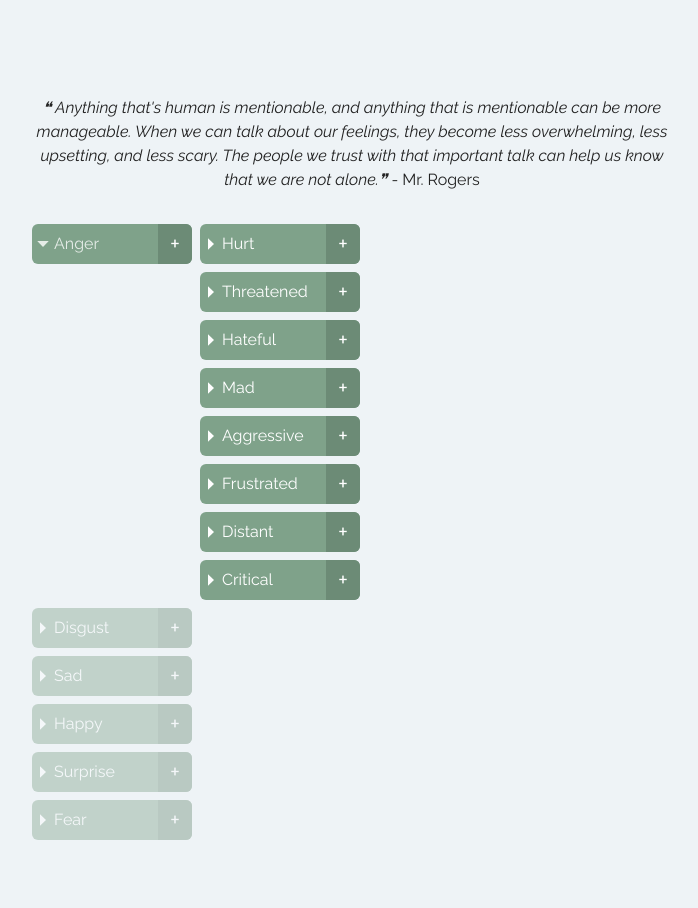
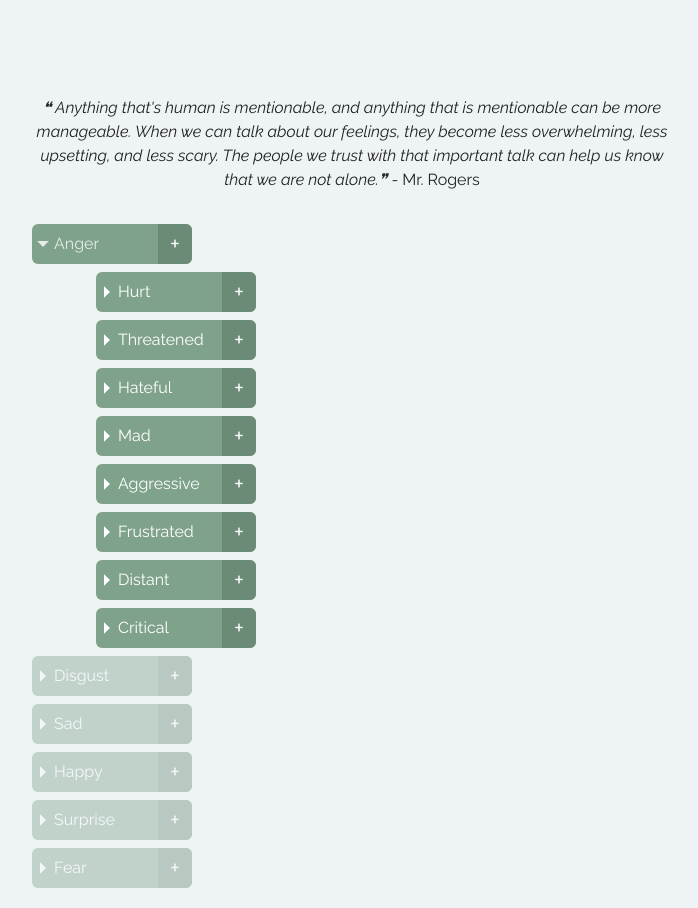
Before and after one commit to StevenVanBlerk/emotion-wheel, a Next.js app: page / in a window 1280 px wide. Both pictures are taken after a click on the button "Anger". Shown: the whole page, without its empty margins (288-986 px from the left). Before the commit the page ends 860 px from the top, so only its background shows below. Built offline with nearby package versions, Linux system fonts and the light colour scheme.

Commit message:
undid last commit

```diff
--- a/src/app/components/EmotionSelection/EmotionList/EmotionRecursiveButton/EmotionRecursiveButton.tsx
+++ b/src/app/components/EmotionSelection/EmotionList/EmotionRecursiveButton/EmotionRecursiveButton.tsx
@@ -23,8 +23,8 @@ const EmotionRecursiveButton = ({
   const cursorClassNames = `${isActive ? "cursor-pointer" : undefined}`;
   const hasSubEmotions = Object.keys(subEmotions).length > 0;
   return (
-    // <li className={`${isActive ? enabledClassNames : disabledClassNames}`}>
-    <li className={`${isActive ? enabledClassNames : disabledClassNames} flex`}>
+    <li className={`${isActive ? enabledClassNames : disabledClassNames}`}>
+      {/* <li className={`${isActive ? enabledClassNames : disabledClassNames} flex`}> */}
       {/* Buttons wrapper */}
       <div
         className={`text-md my-1 flex h-10 w-40 columns-1 rounded-md bg-secondary text-primaryText`}
@@ -64,8 +64,8 @@ const EmotionRecursiveButton = ({
       </div>
       {/* SubEmotions */}
       {subEmotions && isSelected && (
-        // <ul className="ml-16 flex flex-col gap-x-2">
-        <ul className="ml-2 flex flex-col gap-x-2">
+        <ul className="ml-16 flex flex-col gap-x-2">
+          {/* // <ul className="ml-2 flex flex-col gap-x-2"> */}
           {Object.entries(subEmotions).map(([key, subEmotion]) => {
             return (
               <EmotionRecursiveButton
```
